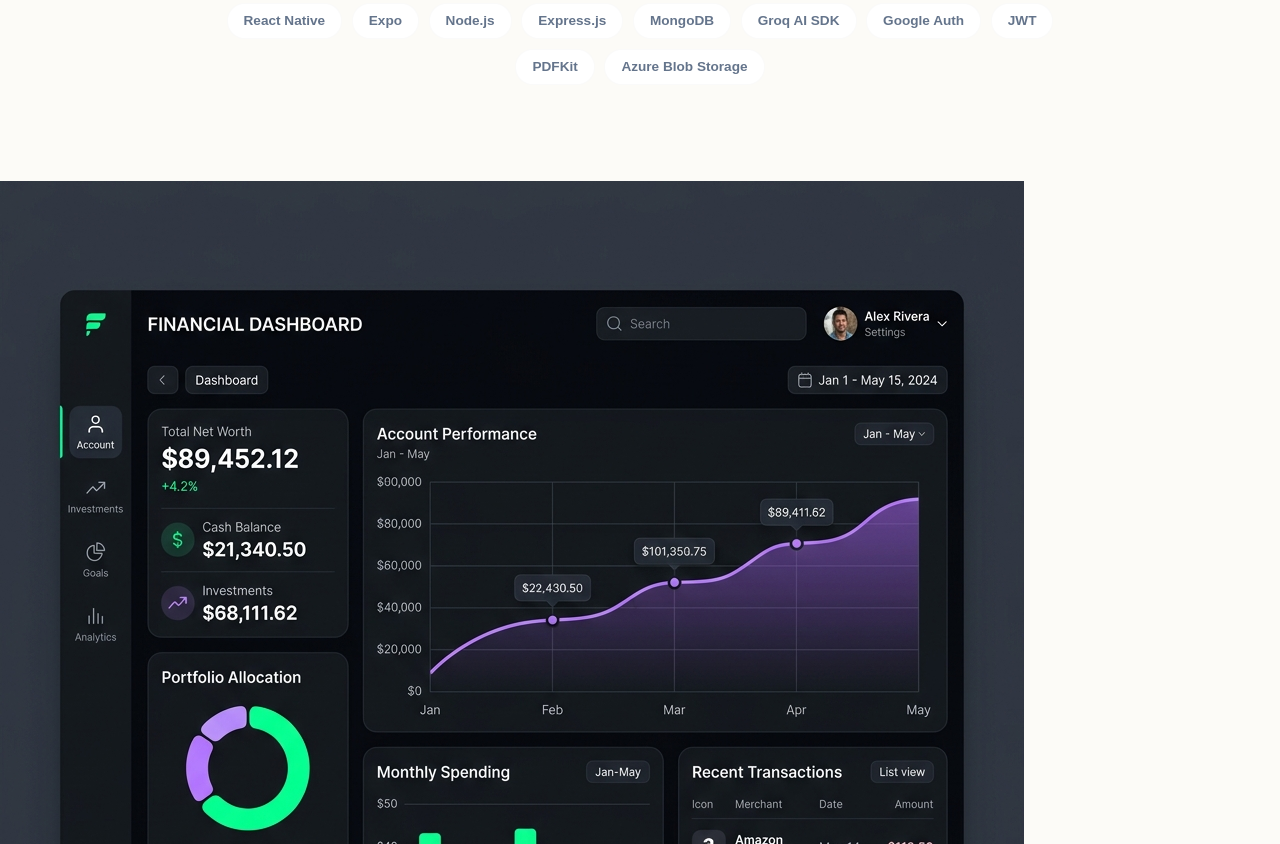
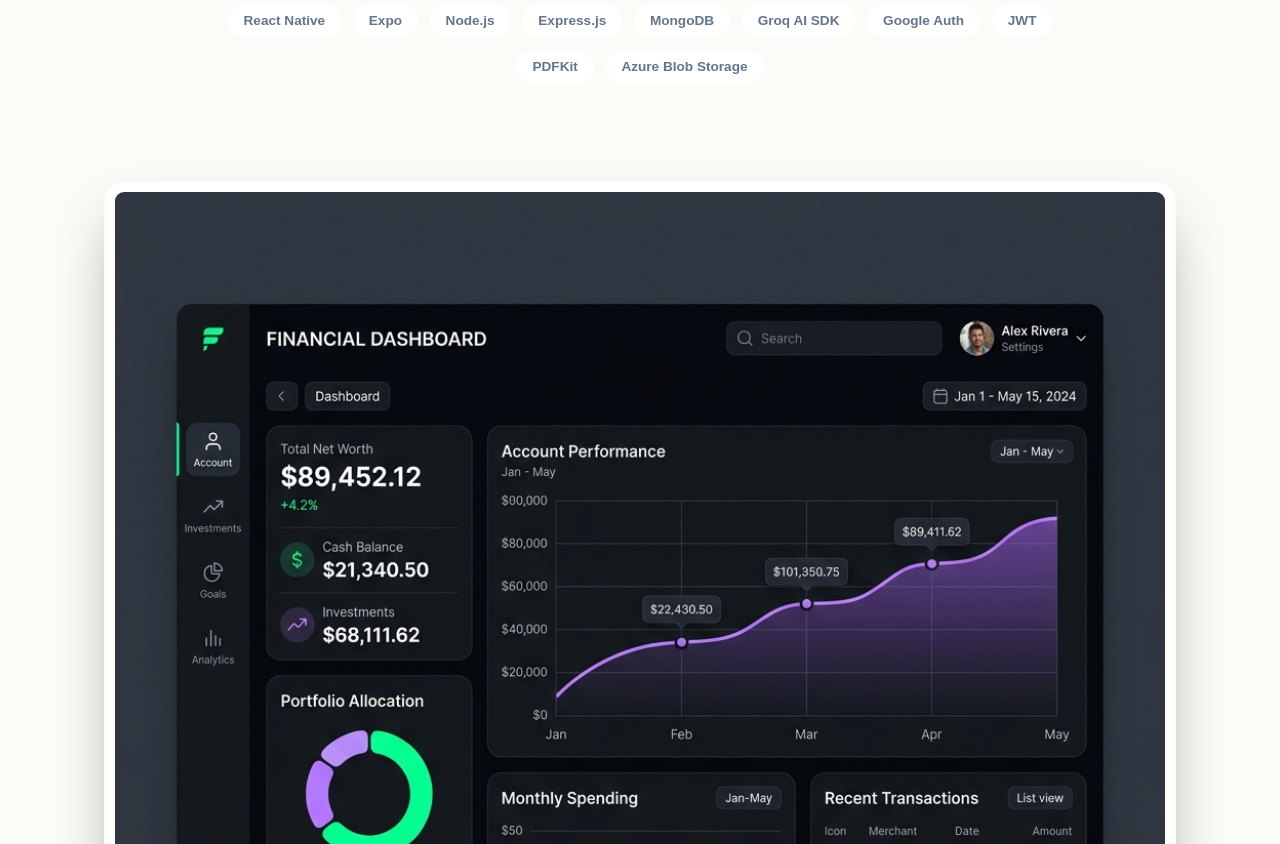
Before and after one commit to Achintha2002/Portfolio_Project, a website built with Vite: page budgetbuddy-details.html in a window 1280 px wide. Shown: the part 496-1340 px from the top of the page. Built offline with nearby package versions, Linux system fonts and the light colour scheme.

Commit message:
feat: add hero image styling and container wrapper to project details page

```diff
--- a/budgetbuddy-details.html
+++ b/budgetbuddy-details.html
@@ -117,6 +117,24 @@
             color: var(--accent-orange);
             border-color: var(--accent-orange);
             transform: translateY(-2px);
+        }
+
+        /* Hero Image */
+        .hero-image-wrapper {
+            max-width: 1200px;
+            margin: 0 auto 5rem auto;
+            padding: 0 5%;
+        }
+
+        .hero-image-wrapper img {
+            width: 100%;
+            height: auto;
+            border-radius: 20px;
+            box-shadow: 0 30px 60px -15px rgba(0, 0, 0, 0.4);
+            display: block;
+            border: 1px solid var(--card-border);
+            background-color: var(--card-bg);
+            padding: 10px;
         }
 
         /* Content Sections */
```
